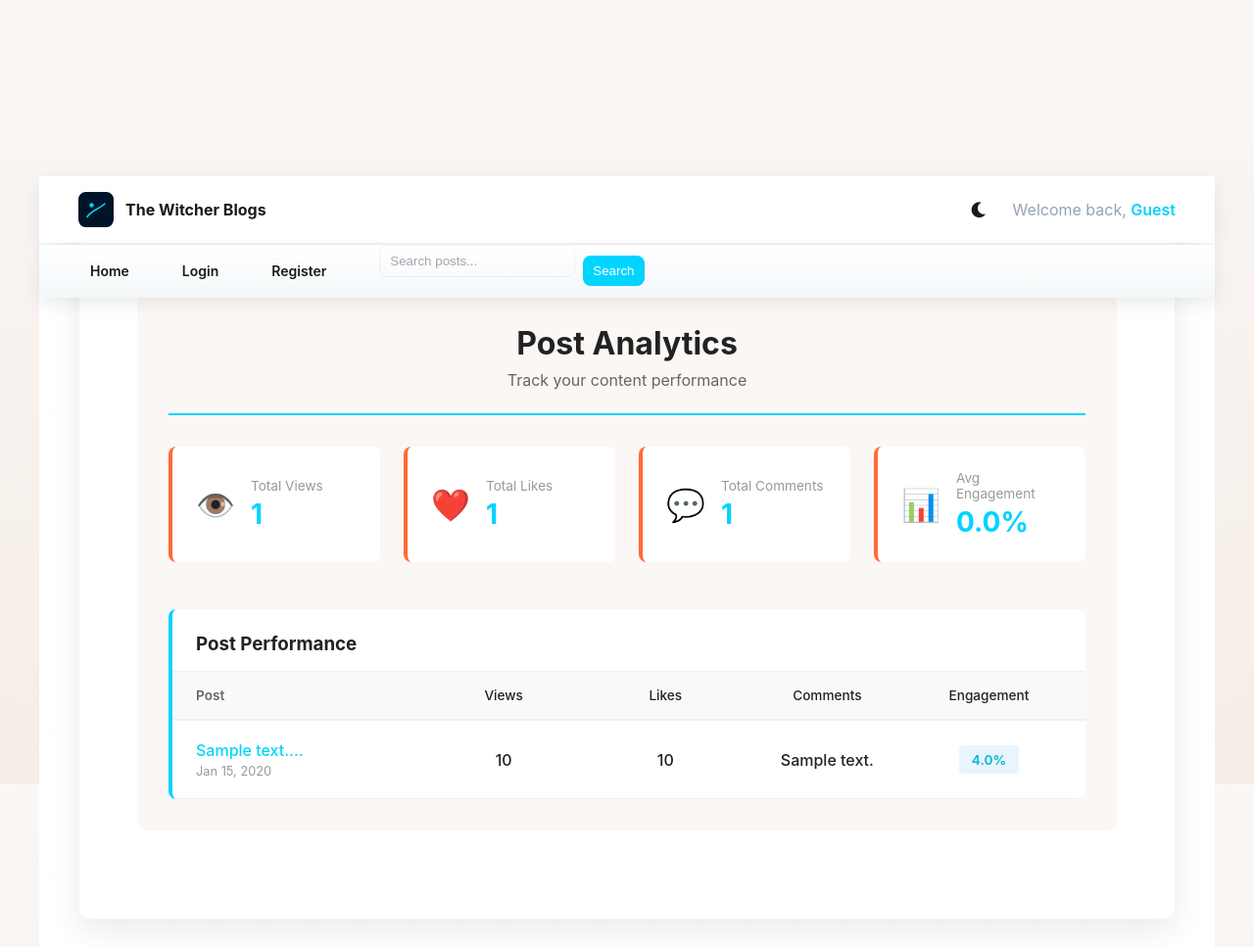
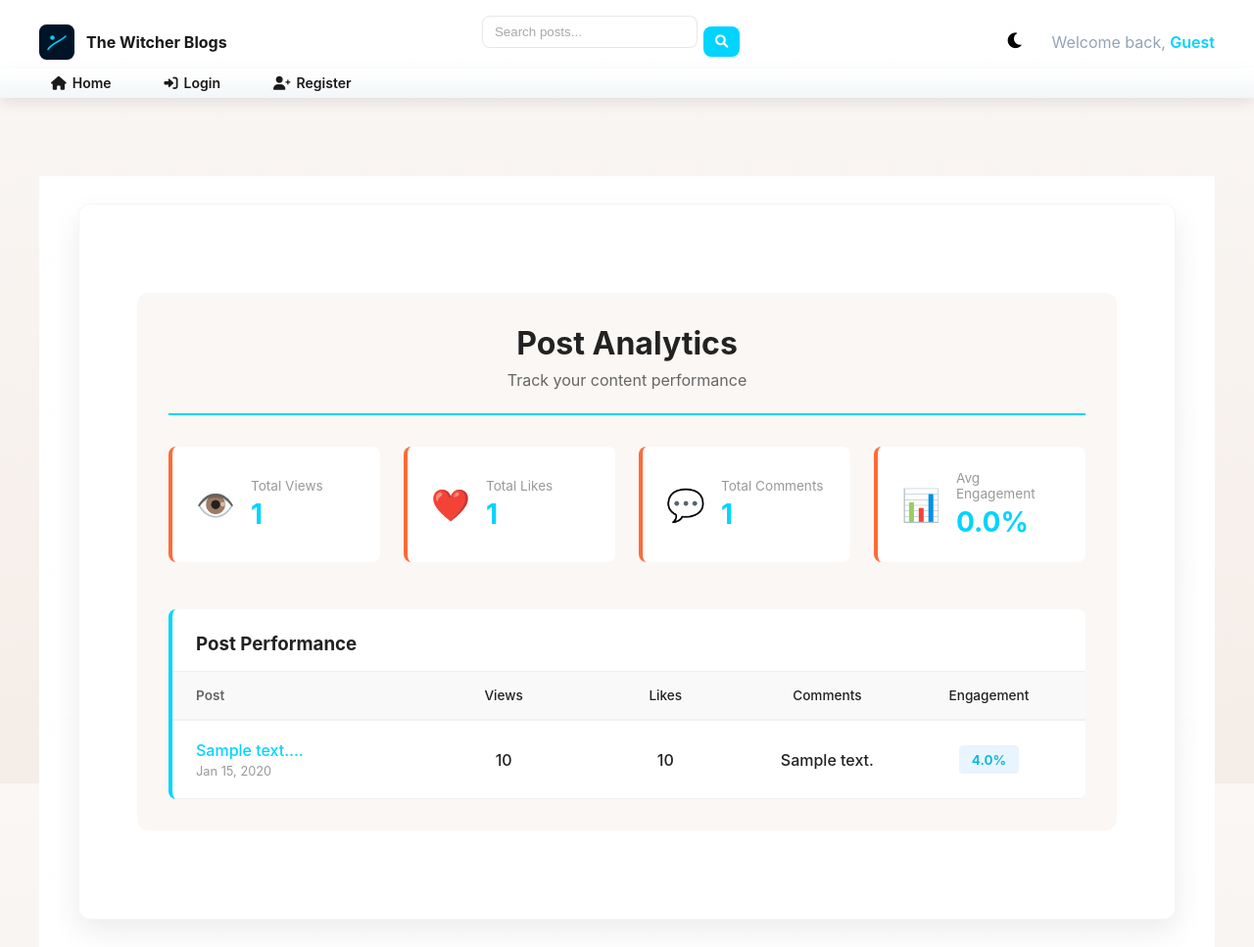
Before and after one commit to hwrehman786/website, a Python web app: template templates/analytics.html in a window 1280 px wide. Shown: the whole page at 98% size. Run offline with Jinja, Linux system fonts and the light colour scheme; the template is opened without the code that fills it: most values are stand-ins (such as "Sample title", 1, 10 or a date in 2020); some libraries are stand-ins or nearby versions.

Commit message:
Update layout.html

```diff
--- a/templates/layout.html
+++ b/templates/layout.html
@@ -11,8 +11,7 @@
 <body class="dashboard-body">
     <div class="dashboard-container">
         <main class="content-area">
-            <div class="center-panel">
-                <header class="top-header" style="display:flex;justify-content:space-between;align-items:center">
+            <header class="top-header">
                 <div style="display:flex;align-items:center;gap:12px">
                     <svg width="36" height="36" viewBox="0 0 48 48" fill="none" xmlns="http://www.w3.org/2000/svg" aria-hidden="true">
                         <rect width="48" height="48" rx="10" fill="#001428"/>
@@ -21,28 +20,38 @@
                     </svg>
                     <div style="font-weight:700;color:var(--text)">The Witcher Blogs</div>
                 </div>
+                <div style="display:flex;align-items:center;gap:16px;flex:1;justify-content:center">
+                    <form action="{{ url_for('search') }}" method="get" style="display:flex;align-items:center;gap:6px">
+                        <input name="q" placeholder="Search posts..." style="padding:8px 12px;border-radius:8px;border:1px solid rgba(16,40,48,0.1);width:220px;background:rgba(255,255,255,0.05);color:var(--text)">
+                        <button type="submit" style="padding:8px 14px;border-radius:8px;background:var(--primary);border:none;color:#fff;cursor:pointer;font-weight:600"><i class="fas fa-search"></i></button>
+                    </form>
+                </div>
                 <div style="display:flex;align-items:center;gap:16px">
-                        <button id="themeToggle" style="background:transparent;border:1px solid rgba(255,255,255,0.1);color:var(--text);width:36px;height:36px;border-radius:8px;cursor:pointer;display:flex;align-items:center;justify-content:center;font-size:18px"><i class="fas fa-moon"></i></button>
+                    <button id="darkModeToggle" class="btn-dark-mode" onclick="toggleDarkMode()" title="Toggle dark mode" style="background:none;border:none;cursor:pointer;font-size:18px;padding:8px 12px;border-radius:8px;transition:all 0.3s;">
+                        <i class="fas fa-moon"></i>
+                    </button>
                     <div class="user-info">Welcome back, <span>{{ current_user.username|display_name if current_user.is_authenticated else 'Guest' }}</span></div>
                 </div>
             </header>
 
             <nav class="glass-nav" aria-label="Main navigation">
-                    <a href="{{ url_for('index') }}">Home</a>
+                <a href="{{ url_for('index') }}"><i class="fas fa-home"></i> Home</a>
                 {% if current_user.is_authenticated %}
-                        <a href="{{ url_for('create_post') }}">Create Post</a>
-                        <a href="{{ url_for('my_account') }}">My Account</a>
-                        <a href="{{ url_for('logout') }}">Logout</a>
+                    <a href="{{ url_for('create_post') }}"><i class="fas fa-pen-fancy"></i> Create Post</a>
+                    <a href="{{ url_for('notifications') }}"><i class="fas fa-bell"></i> Notifications</a>
+                    <a href="{{ url_for('messages') }}"><i class="fas fa-envelope"></i> Messages</a>
+                    <a href="{{ url_for('recommendations') }}"><i class="fas fa-star"></i> Discover</a>
+                    <a href="{{ url_for('analytics') }}"><i class="fas fa-chart-bar"></i> Analytics</a>
+                    <a href="{{ url_for('my_collections') }}"><i class="fas fa-bookmark"></i> Collections</a>
+                    <a href="{{ url_for('my_account') }}"><i class="fas fa-user"></i> My Account</a>
+                    <a href="{{ url_for('logout') }}"><i class="fas fa-sign-out-alt"></i> Logout</a>
                 {% else %}
-                        <a href="{{ url_for('login') }}">Login</a>
-                        <a href="{{ url_for('register') }}">Register</a>
+                    <a href="{{ url_for('login') }}"><i class="fas fa-sign-in-alt"></i> Login</a>
+                    <a href="{{ url_for('register') }}"><i class="fas fa-user-plus"></i> Register</a>
                 {% endif %}
-                    <form action="{{ url_for('search') }}" method="get" style="margin-left:12px;display:flex;align-items:center">
-                        <input name="q" placeholder="Search posts..." style="padding:8px 10px;border-radius:8px;border:1px solid rgba(16,40,48,0.06);width:200px">
-                        <button type="submit" style="margin-left:8px;padding:8px 10px;border-radius:8px;background:var(--primary);border:none;color:#fff">Search</button>
-                    </form>
             </nav>
 
+            <div class="center-panel">
                 <div class="glass-panel">
                     {% block content %}{% endblock %}
                 </div>
```
Lines whose indentation alone changed are shown as unchanged.
